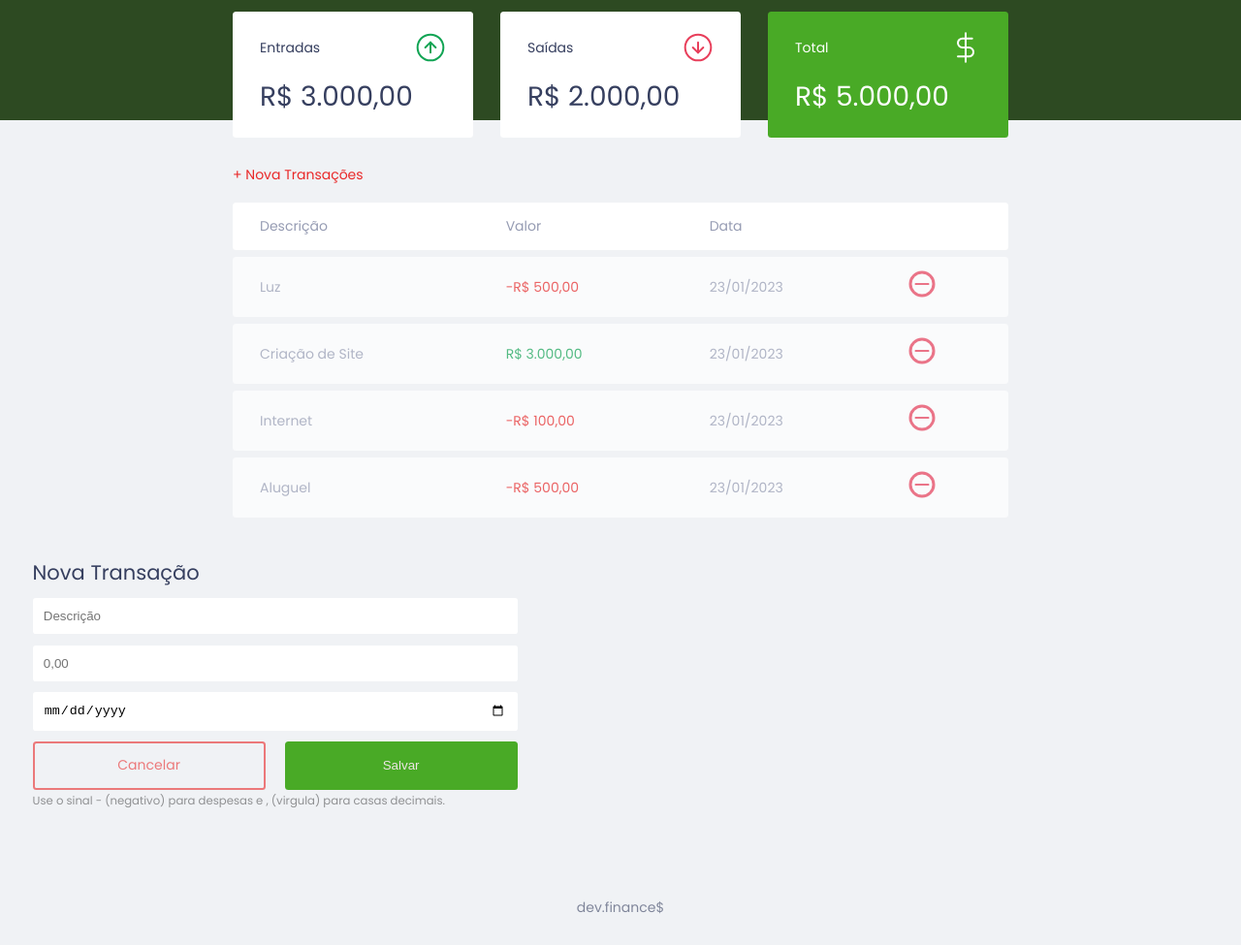
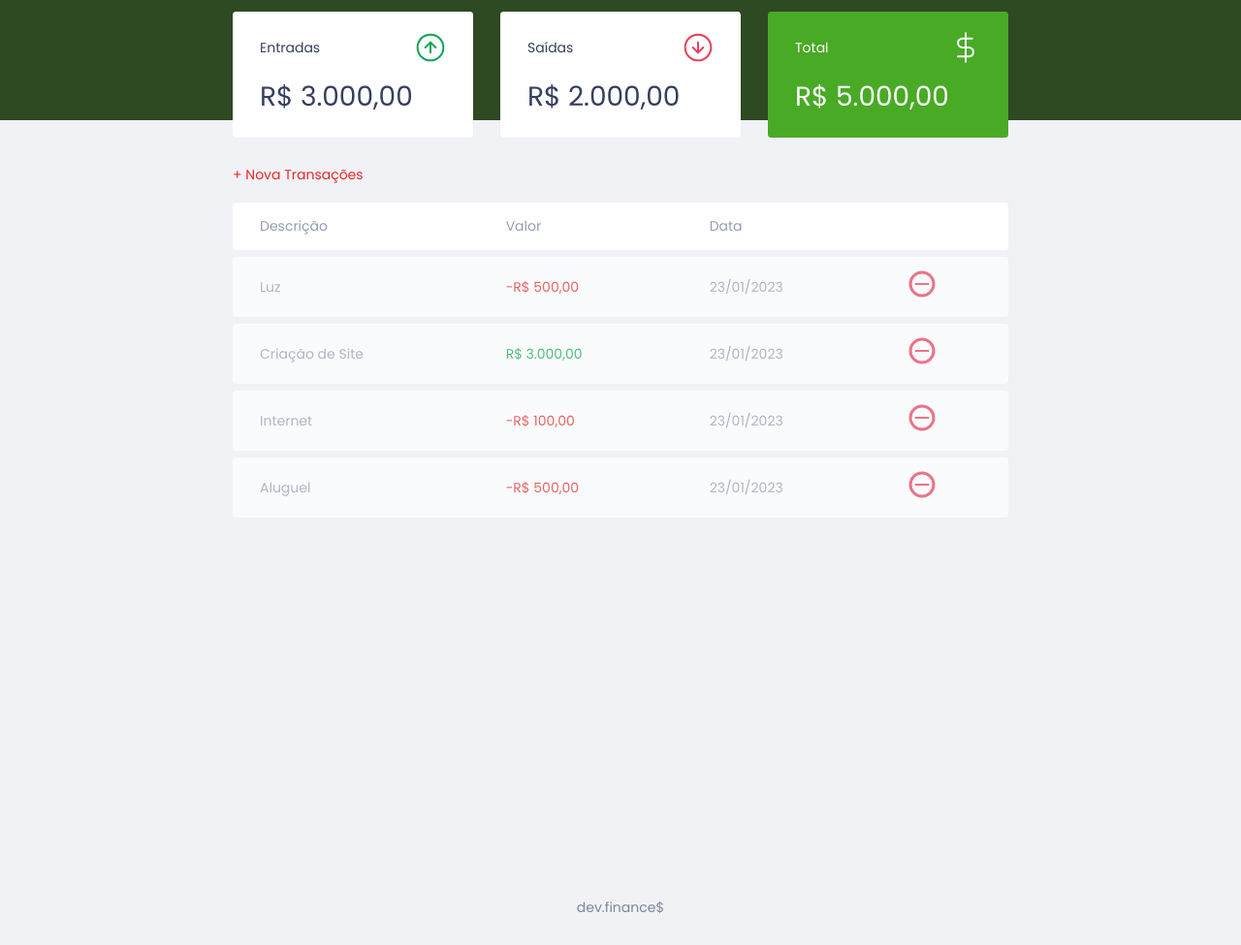
Before and after one commit to odiegosilva1/dev-finances, a plain HTML site: page index.html in a window 1280 px wide. Shown: the part 74-1049 px from the top of the page at 97% size. Drawn offline with Linux system fonts and the light colour scheme.

Commit message:
Update style.css

```diff
--- a/css/style.css
+++ b/css/style.css
@@ -240,7 +240,7 @@ td.expense {
 }
 
 .modal-overlay.active {
-    opacity: 1;NBHPHGL;flex-direction: ;
+    opacity: 1 flex-direction;
     visibility: visible;
 }
 
```
